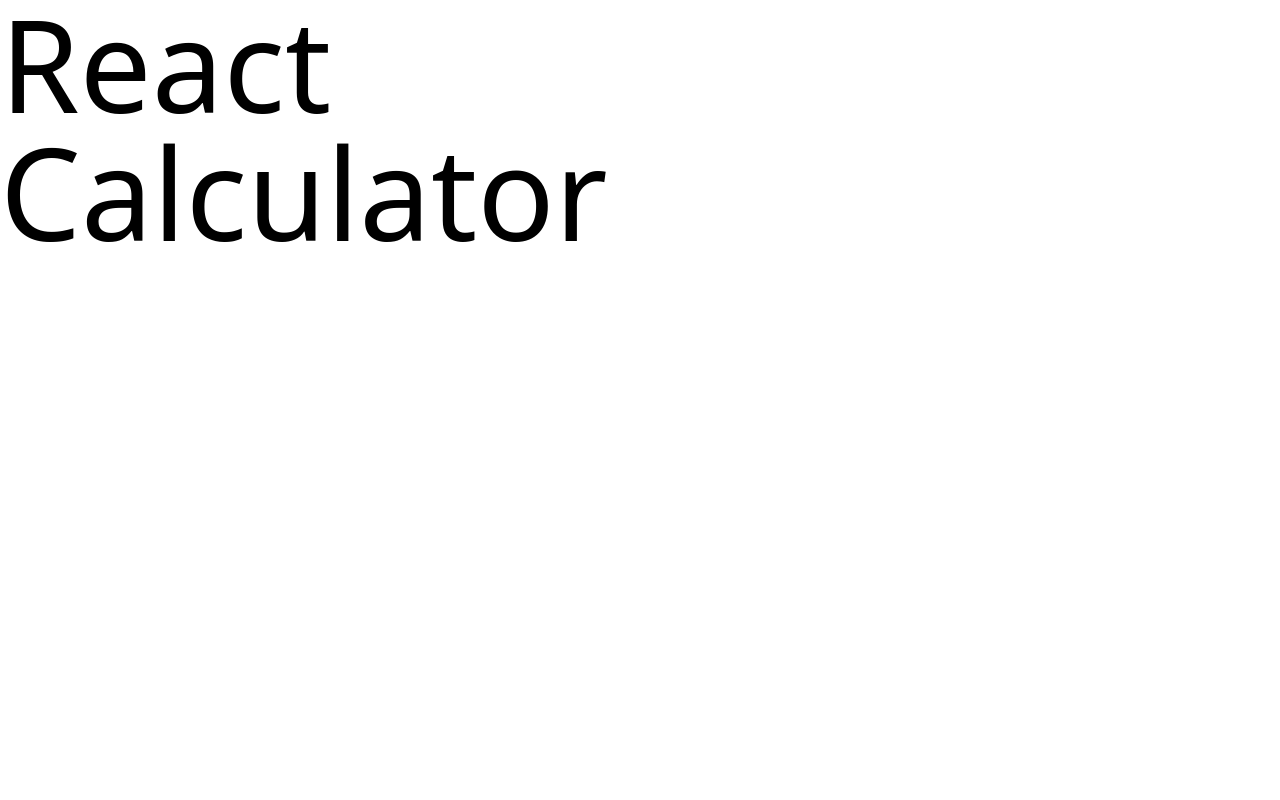
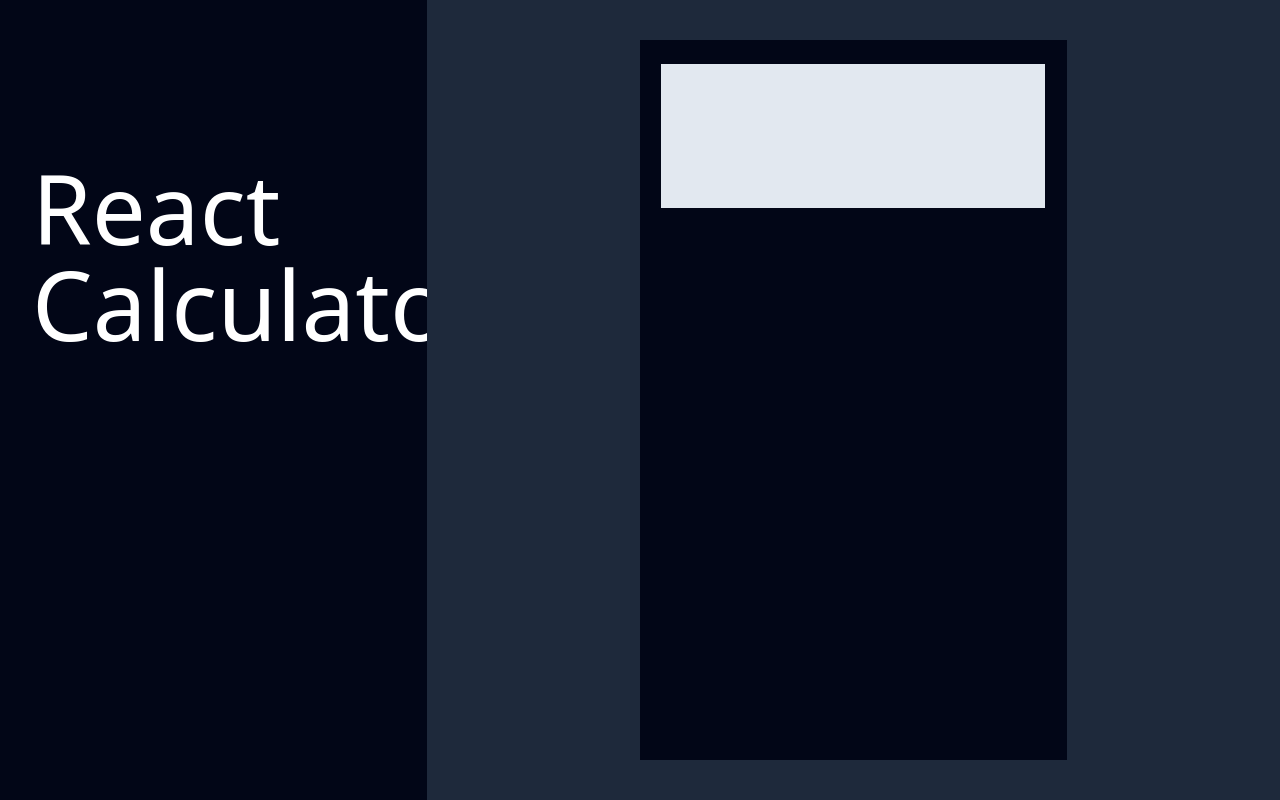
Before and after one commit to Chet4nSingh/React-Calculator, a React (Vite) app: page / in a window 1280 px wide. Built offline with nearby package versions, Linux system fonts and the light colour scheme.

Commit message:
Initial Preparations

```diff
--- a/index.html
+++ b/index.html
@@ -9,7 +9,7 @@
 </head>
 
 <body>
-  <div id="root"></div>
+  <div id="root" class="flex"></div>
   <script type="module" src="/src/main.jsx"></script>
 </body>
 
--- a/src/App.jsx
+++ b/src/App.jsx
@@ -1,9 +1,18 @@
 function App() {
   return (
-    <h1 className="text-9xl">
+    <>
+    <h1 className="h-screen w-1/3 p-8 pt-40 bg-slate-950 text-white text-8xl">
       React <br />
       Calculator
     </h1>
+    <main className="h-screen w-2/3 bg-slate-800 flex justify-center items-center">
+      <div id="calculator" className="w-1/2 h-[90%] bg-slate-950">
+        <div id="display-screen" className="w-[90%] my-6 mx-auto h-[20%] bg-slate-200">
+
+        </div>
+      </div>
+    </main>
+    </>
   );
 }
 
```
Also changed, not shown: src/components/Button.jsx (added).
